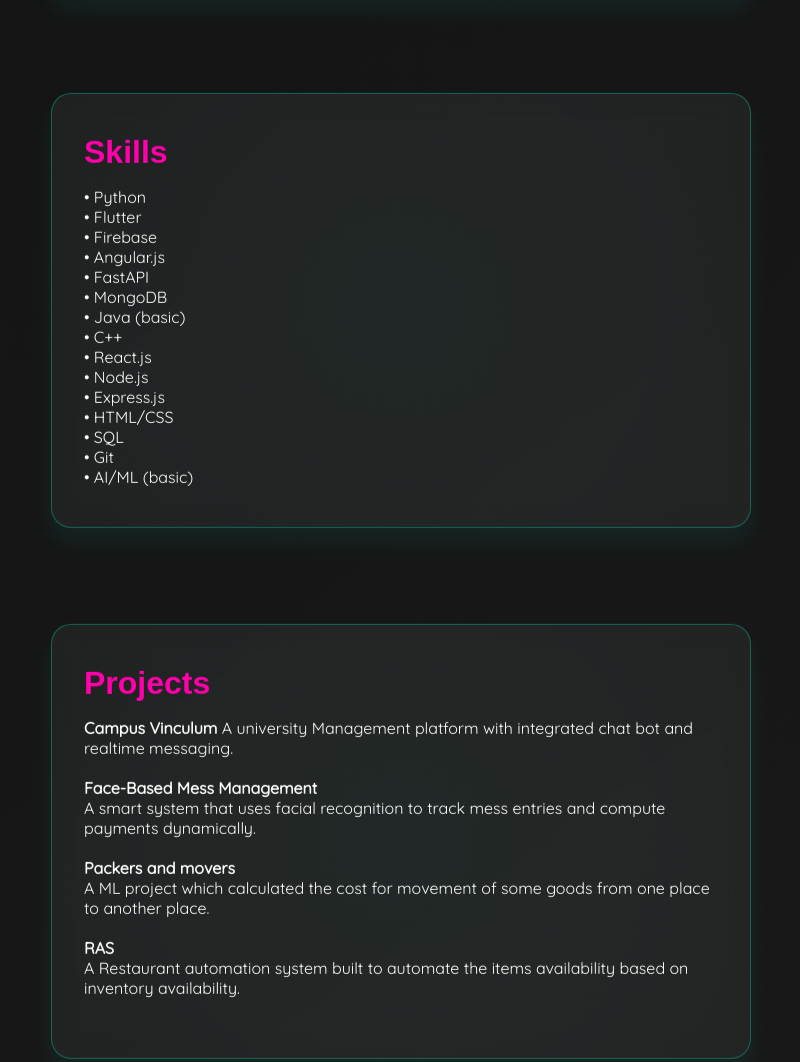
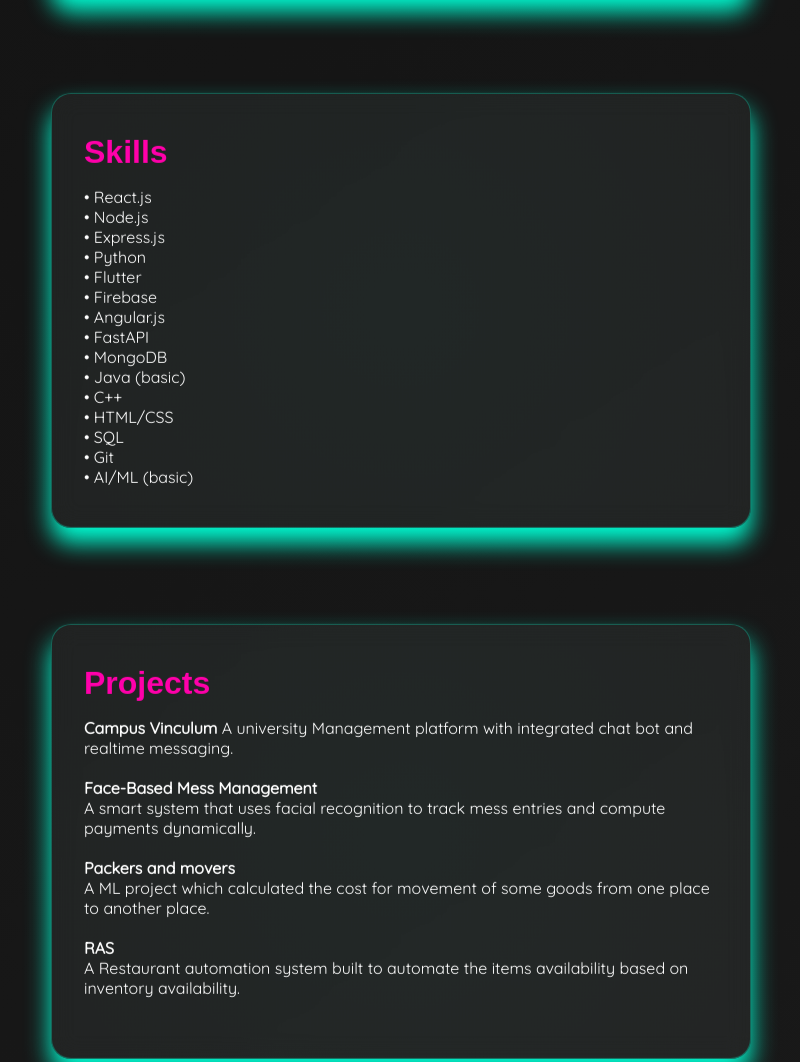
Before and after one commit to ChetanVarunKanipakam/Portfolio, a plain HTML site: page index.html in a window 1280 px wide. Shown: the part 1968-3030 px from the top of the page, without its empty margins (239-1039 px from the left). Drawn offline with Linux system fonts and the light colour scheme.

```diff
--- a/portfolio.html
+++ b/index.html
@@ -7,7 +7,7 @@
   <meta name="description" content="K Chetan Varun - Portfolio showcasing AI, full-stack development, and design." />
   <meta name="author" content="K Chetan Varun" />
   <link href="https://fonts.googleapis.com/css2?family=Orbitron:wght@500&family=Quicksand&display=swap" rel="stylesheet">
-  <link href="portfolio.css" rel="stylesheet">
+  <link href="./style.css" rel="stylesheet">
 </head>
 <body>
   <nav class="navbar">
@@ -68,6 +68,9 @@
     <div class="card">
       <h2>Skills</h2>
       <p>
+        • React.js <br/>
+        • Node.js <br/>
+        • Express.js <br/>
         • Python <br/>
         • Flutter <br/>
         • Firebase <br/>
@@ -76,9 +79,6 @@
         • MongoDB <br/>
         • Java (basic) <br/>
         • C++ <br/>
-        • React.js <br/>
-        • Node.js <br/>
-        • Express.js <br/>
         • HTML/CSS <br/>
         • SQL <br/>
         • Git <br/>
--- a/portfolio.css
+++ b/style.css
@@ -190,7 +190,7 @@ section {
   border-radius: 20px;
   padding: 2.5rem 2rem;
   backdrop-filter: var(--blur);
-  box-shadow: 0 15px 25px rgba(0, 255, 213, 0.07);
+  box-shadow: 0 15px 25px var(--primary);
   transition: all 0.4s ease;
   position: relative;
   overflow: hidden;
```
